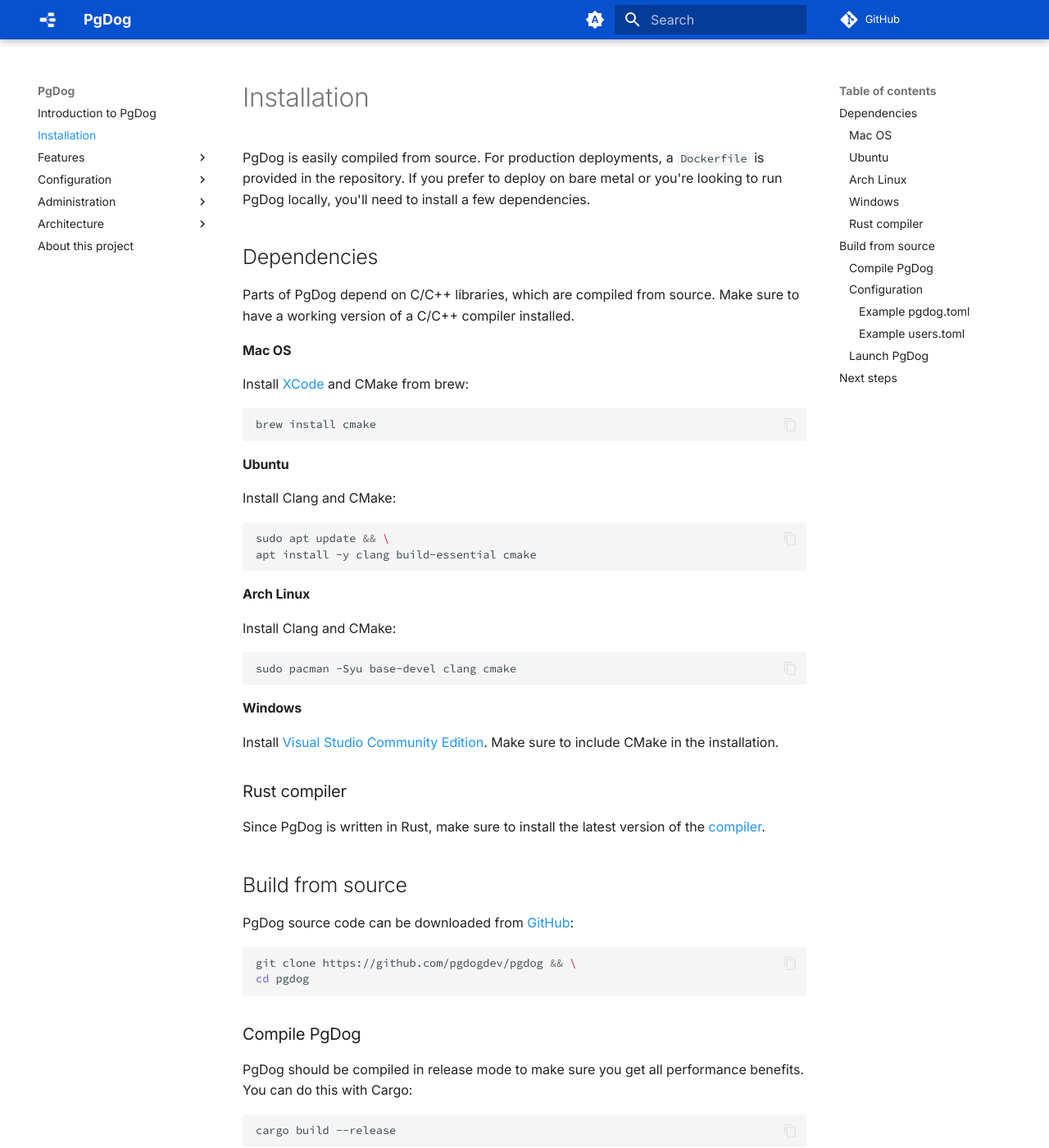
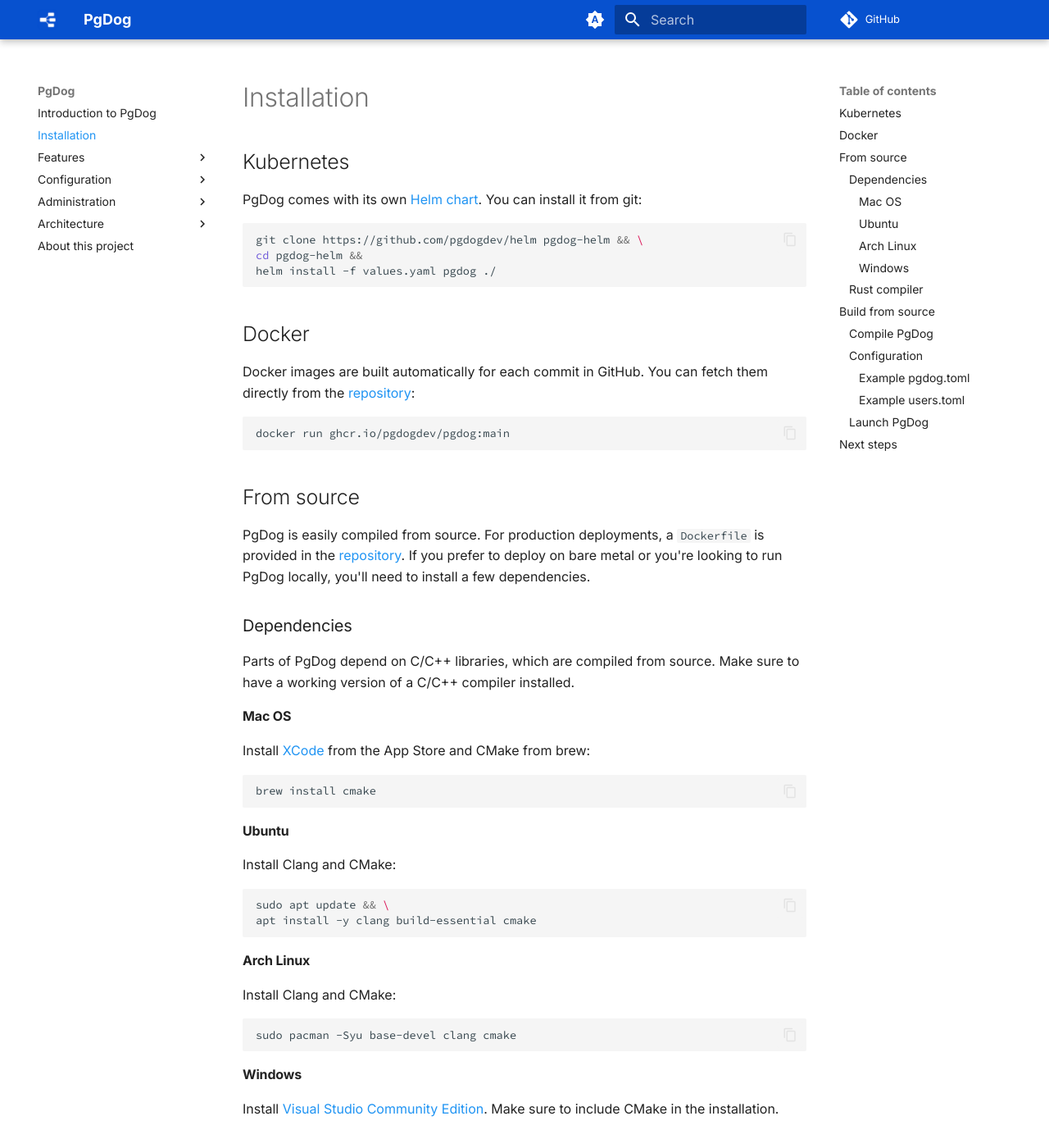
Before and after one commit to pgdogdev/docs, an MkDocs documentation site: the page built from docs/installation.md, in a window 1280 px wide and 1400 px high. Shown: the whole window at 82% size. Built offline with MkDocs 1.6.1 and Material for MkDocs 9.7.7, drawn with Linux system fonts in a browser that asks for light colours; comment, search, counter and statistics services are not loaded.

Commit message:
K8s instructions

````diff
--- a/docs/installation.md
+++ b/docs/installation.md
@@ -1,15 +1,35 @@
 
 # Installation
 
-PgDog is easily compiled from source. For production deployments, a `Dockerfile` is provided in the repository. If you prefer to deploy on bare metal or you're looking to run PgDog locally, you'll need to install a few dependencies.
+## Kubernetes
 
-## Dependencies
+PgDog comes with its own [Helm chart](https://github.com/pgdogdev/helm). You can install it from git:
+
+```bash
+git clone https://github.com/pgdogdev/helm pgdog-helm && \
+cd pgdog-helm &&
+helm install -f values.yaml pgdog ./
+```
+
+## Docker
+
+Docker images are built automatically for each commit in GitHub. You can fetch them directly from the [repository](https://github.com/pgdogdev/pgdog/pkgs/container/pgdog):
+
+```bash
+docker run ghcr.io/pgdogdev/pgdog:main
+```
+
+## From source
+
+PgDog is easily compiled from source. For production deployments, a `Dockerfile` is provided in the [repository](https://github.com/pgdogdev/pgdog/tree/main/Dockerfile). If you prefer to deploy on bare metal or you're looking to run PgDog locally, you'll need to install a few dependencies.
+
+### Dependencies
 
 Parts of PgDog depend on C/C++ libraries, which are compiled from source. Make sure to have a working version of a C/C++ compiler installed.
 
 #### Mac OS
 
-Install [XCode](https://developer.apple.com/xcode/) and CMake from brew:
+Install [XCode](https://developer.apple.com/xcode/) from the App Store and CMake from brew:
 
 ```bash
 brew install cmake
````
